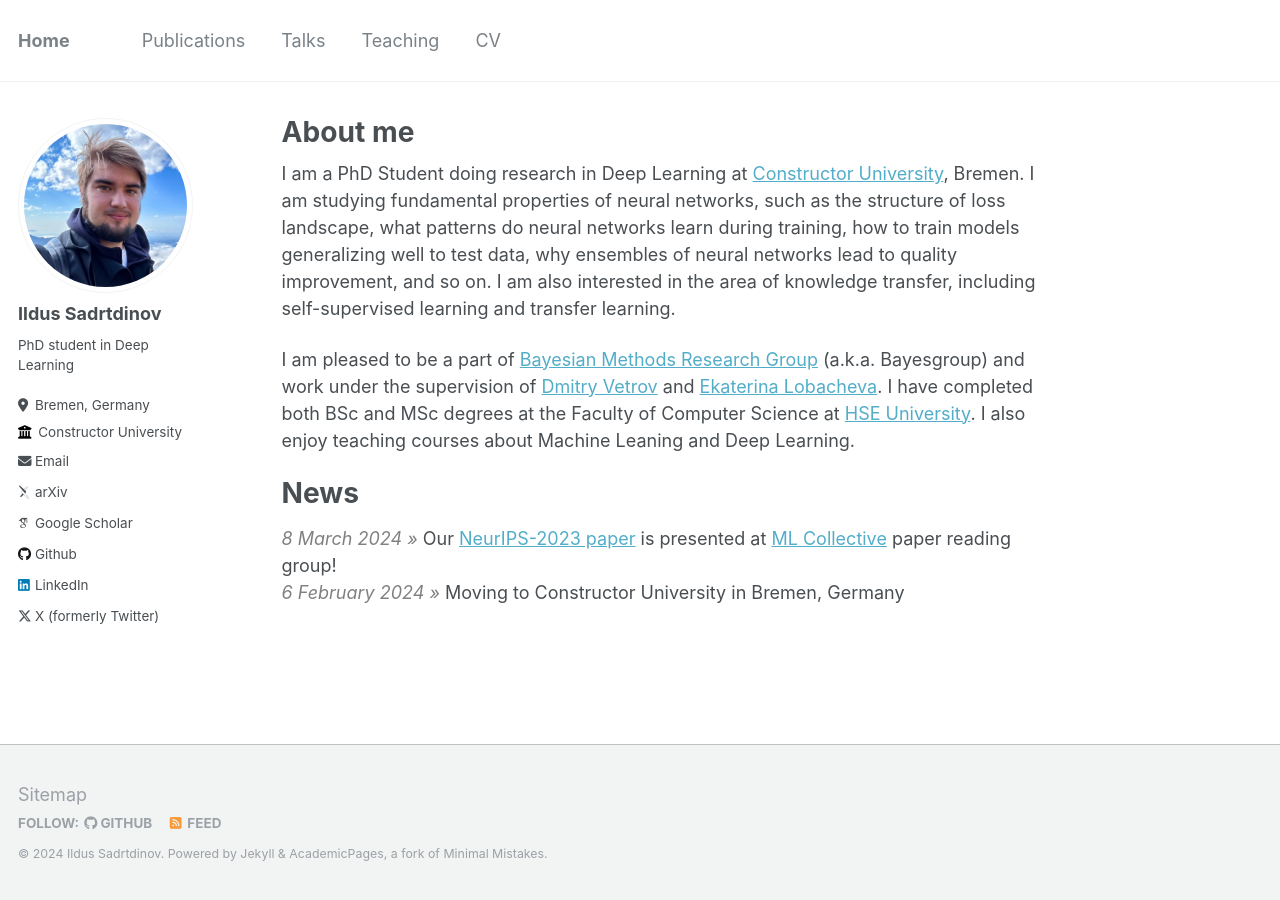
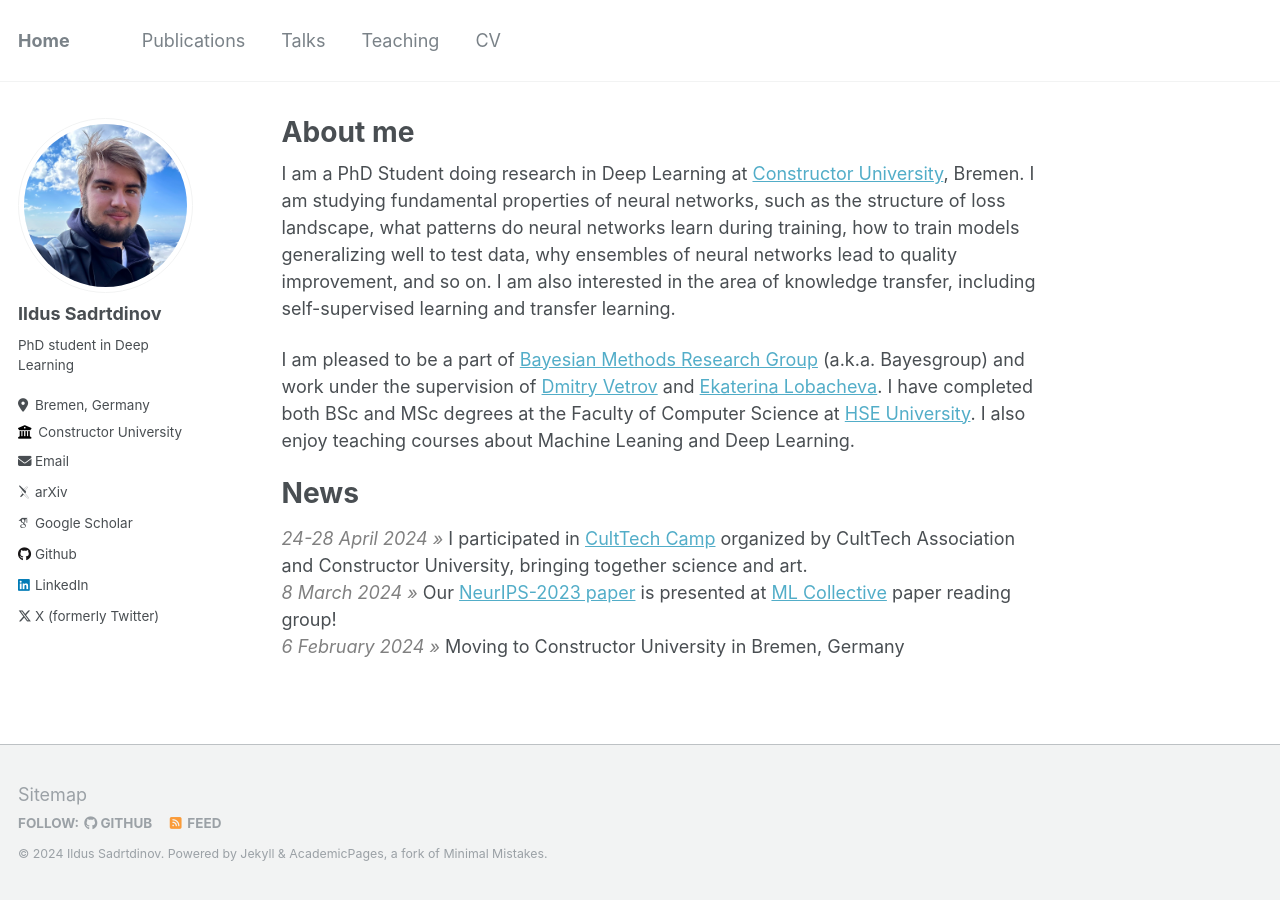
Before and after one commit to isadrtdinov/isadrtdinov.github.io, a Jekyll site: the page built from _pages/about.md, in a window 1280 px wide. Built offline with Jekyll 4.4.1, drawn with Linux system fonts in a browser that asks for light colours; some web fonts are replaced.

Commit message:
update 29 May 2024

```diff
--- a/_pages/about.md
+++ b/_pages/about.md
@@ -28,6 +28,9 @@ I also enjoy teaching courses about Machine Leaning and Deep Learning.
 
 # News
 
+<span style="color:gray;font-style:italic">24-28 April 2024 »</span>
+I participated in [CultTech Camp](https://culttech.at/culttech-camp) organized by CultTech
+Association and Constructor University, bringing together science and art. <br>
 <span style="color:gray;font-style:italic">8 March 2024 »</span>
 Our [NeurIPS-2023 paper](https://isadrtdinov.github.io/publication/2023-to-stay-or-not-to-stay)
 is presented at [ML Collective](https://mlcollective.org/dlct/) paper reading group! <br>
```
